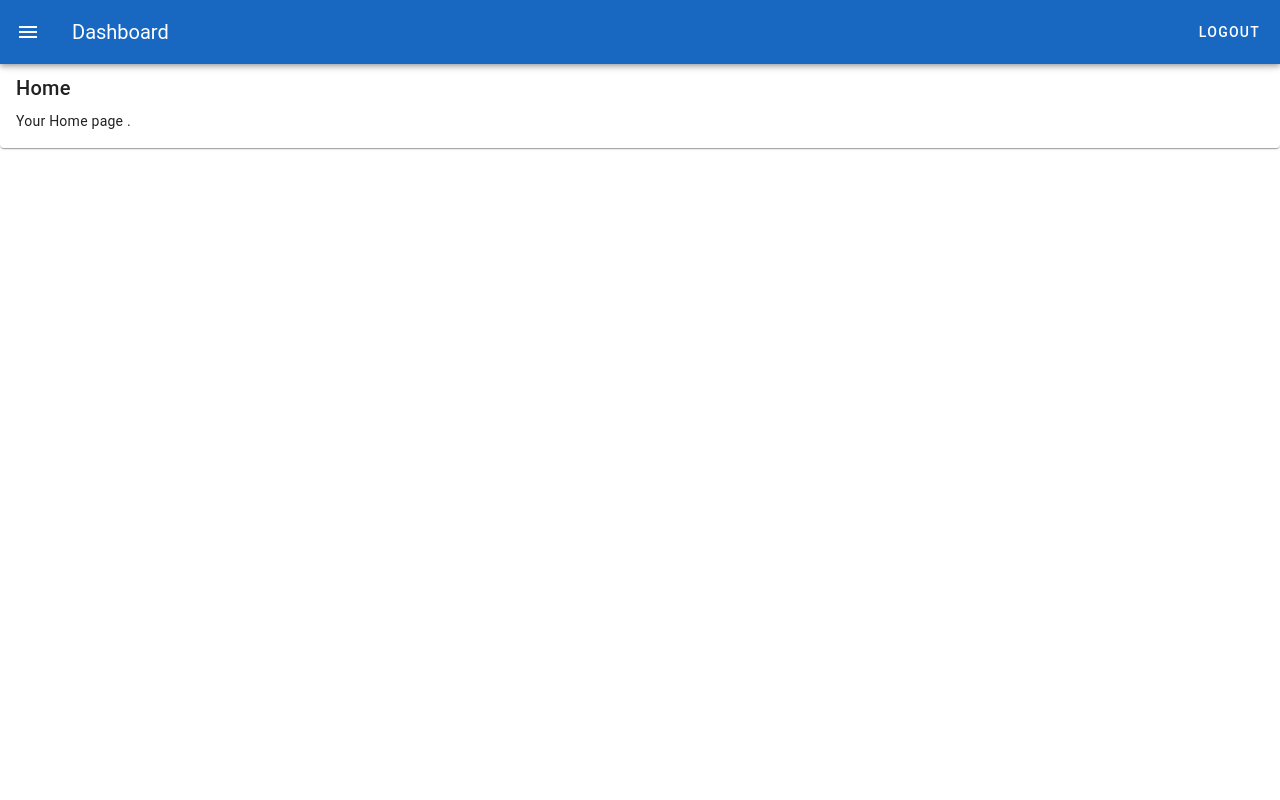
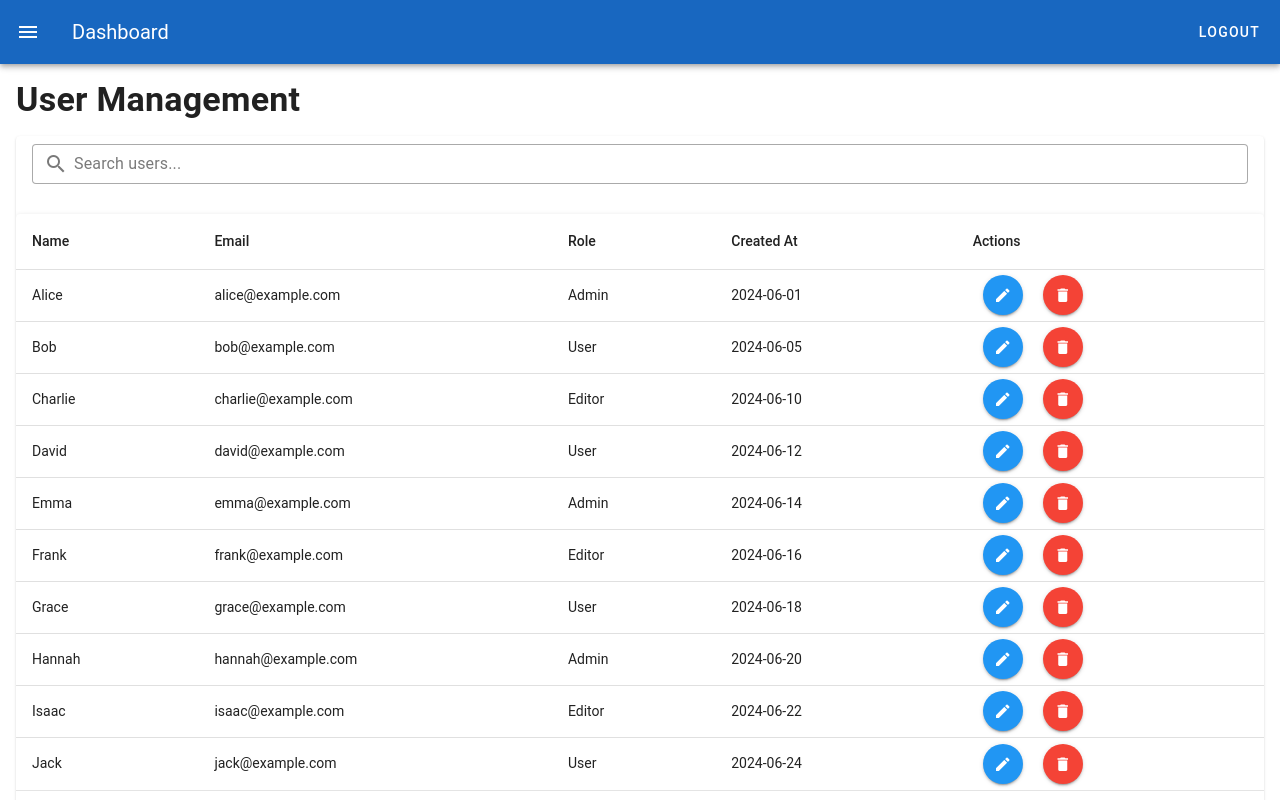
Before and after one commit to ruchik02/vue-practice, a Vue app: page /dashboard/home in a window 1280 px wide. Shown: the top 800 px of the page. Built offline with nearby package versions, Linux system fonts and the light colour scheme; no server answers; sample sign-in values are in the browser's storage.

Commit message:
dummy data in tables

```diff
--- /dev/null
+++ b/src/components/TableView.vue
@@ -0,0 +1,65 @@
+<script>
+import { db } from '@/firebaseConfig';
+import { collection, getDocs, doc, updateDoc, deleteDoc, onSnapshot } from "firebase/firestore";
+export default {
+    data() {
+        return {
+            search: "",
+            headers: [
+                { title: "Name", key: "name", sortable: true },
+                { title: "Email", key: "email", sortable: true },
+                { title: "Role", key: "role", sortable: true },
+                { title: "Created At", key: "createdAt", sortable: true },
+                { title: "Actions", key: "actions", sortable: false },
+            ],
+            users: [
+                { id: 1, name: "Alice", email: "alice@example.com", role: "Admin", createdAt: "2024-06-01" },
+                { id: 2, name: "Bob", email: "bob@example.com", role: "User", createdAt: "2024-06-05" },
+                { id: 3, name: "Charlie", email: "charlie@example.com", role: "Editor", createdAt: "2024-06-10" },
+                { id: 4, name: "David", email: "david@example.com", role: "User", createdAt: "2024-06-12" },
+                { id: 5, name: "Emma", email: "emma@example.com", role: "Admin", createdAt: "2024-06-14" },
+                { id: 6, name: "Frank", email: "frank@example.com", role: "Editor", createdAt: "2024-06-16" },
+                { id: 7, name: "Grace", email: "grace@example.com", role: "User", createdAt: "2024-06-18" },
+                { id: 8, name: "Hannah", email: "hannah@example.com", role: "Admin", createdAt: "2024-06-20" },
+                { id: 9, name: "Isaac", email: "isaac@example.com", role: "Editor", createdAt: "2024-06-22" },
+                { id: 10, name: "Jack", email: "jack@example.com", role: "User", createdAt: "2024-06-24" },
+                { id: 11, name: "Katherine", email: "katherine@example.com", role: "Admin", createdAt: "2024-06-26" },
+                { id: 12, name: "Liam", email: "liam@example.com", role: "Editor", createdAt: "2024-06-28" },
+                { id: 13, name: "Mia", email: "mia@example.com", role: "User", createdAt: "2024-06-30" },
+                { id: 14, name: "Noah", email: "noah@example.com", role: "Admin", createdAt: "2024-07-02" }
+            ],
+        }
+    },
+    methods: {
+        editUser(user) {
+            alert(`Edit User: ${user.name}`);
+        },
+        deleteUser(user) {
+            alert(`Delete User: ${user.name}`);
+        },
+    },
+}
+</script>
+<template>
+    <v-card>
+        <v-card-title class="d-flex justify-space-between">
+            <v-text-field v-model="search" label="Search users..." prepend-inner-icon="mdi-magnify" variant="outlined"
+                density="compact"></v-text-field>
+        </v-card-title>
+        <v-data-table :headers="headers" :items="users" :search="search" :items-per-page="10" class="elevation-2">
+            <template v-slot:item.actions="{ item }">
+                <v-btn size="small" icon color="blue" @click="editUser(item)">
+                    <v-icon>mdi-pencil</v-icon>
+                </v-btn>
+                <v-btn size="small" icon color="red" @click="deleteUser(item)">
+                    <v-icon>mdi-delete</v-icon>
+                </v-btn>
+            </template>
+        </v-data-table>
+    </v-card>
+</template>
+<style scoped>
+.v-btn {
+    margin: 0 10px;
+}
+</style>
--- a/src/firebaseConfig.js
+++ b/src/firebaseConfig.js
@@ -1,5 +1,7 @@
 import { initializeApp } from "firebase/app";
 import { getAuth } from "firebase/auth";
+import { getFirestore } from "firebase/firestore";
+
 
 const firebaseConfig = {
     apiKey: "AIzaSyAh1bfgIWmLmdzCuwpDyXeDl1YAGWcFE2s",
@@ -12,6 +14,8 @@ const firebaseConfig = {
   };
 // Initialize Firebase
 const app = initializeApp(firebaseConfig);
+const db = getFirestore(app);
+// const storage = getStorage(firebaseApp);
 const auth = getAuth(app);
 
-export { auth };
+export { auth, db };
--- a/src/views/Dashboard.vue
+++ b/src/views/Dashboard.vue
@@ -1,14 +1,18 @@
 <script>
 import { mapActions } from 'vuex';
+import Home from './Home.vue';
 // import { auth } from '@/firebaseConfig';
 
 export default {
+    components: {
+        Home,
+    },
     data() {
         return {
             // user: auth.currentUser,
             drawer: false,
             links: [
-                { title: "Home", route: "/dashboard/home", icon: "mdi-home" },
+                { title: "Home", route: "/dashboard", icon: "mdi-home" },
                 { title: "Profile", route: "/dashboard/profile", icon: "mdi-account" },
                 {
                     title: "Messages",
@@ -64,6 +68,7 @@ export default {
             <v-btn @click="handleLogout" variant="text">Logout</v-btn>
         </v-app-bar>
         <v-main>
+            <Home/>
             <router-view />
             <!-- This will load child components -->
         </v-main>
--- a/src/views/Home.vue
+++ b/src/views/Home.vue
@@ -1,6 +1,15 @@
+<script>
+import TableView from '@/components/TableView.vue';
+
+export default {
+components:{
+  TableView
+}
+}
+</script>
 <template>
-    <v-card>
-      <v-card-title>Home</v-card-title>
-      <v-card-text>Your Home page .</v-card-text>
-    </v-card>
-  </template>
+  <v-container fluid>
+    <h1 class="text-h4 font-weight-bold mb-4">User Management</h1>
+    <TableView />
+  </v-container>
+</template>
```
